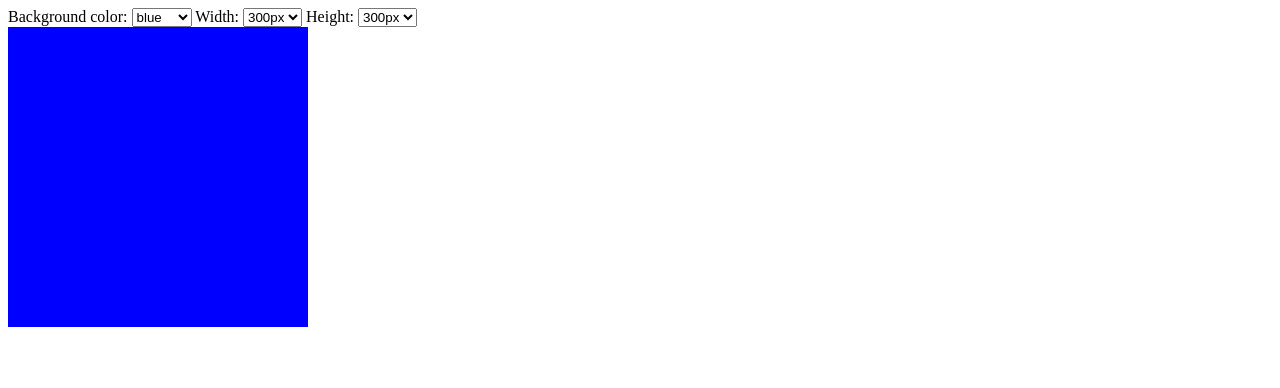
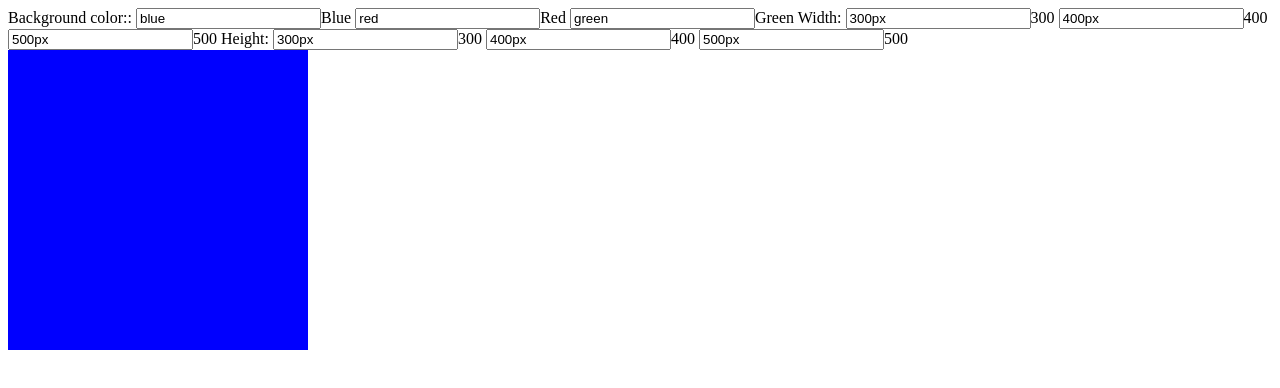
Before and after one commit to Gniewogniew/https-github.com-Gniewogniew-Introduction-to-JavaScript, a plain HTML site: page index.html in a window 1280 px wide. Drawn offline with Linux system fonts and the light colour scheme.

Commit message:
Update index.html

```diff
--- a/index.html
+++ b/index.html
@@ -6,26 +6,21 @@
     </head>
     <body>
 
-        <label>Background color:</label>
-        <select id="background">
-          <option value="blue">blue</option>
-          <option value="purple">purple</option>
-          <option value="yellow">yellow</option>
-        </select>
+        <label for="background">Background color::</label>
+            <input id="background" value="blue">Blue</input>
+            <input id="background" value="red">Red</input>
+            <input id="background" value="green">Green</input>
 
-        <label>Width:</label>
-        <select id="width">
-          <option value="300px">300px</option>
-          <option value="400px">400px</option>
-          <option value="500px">500px</option>
-        </select>
+        <label for="width">Width:</label>
+            <input id="width" value="300px">300</input>
+            <input id="width" value="400px">400</input>
+            <input id="width" value="500px">500</input>
 
-        <label id height>Height:</Label>
-        <select id="height">
-          <option value="300px">300px</option>
-          <option value="400px">400px</option>
-          <option value="500px">500px</option>
-        </select>
+        <label for="height">Height:</label>
+            <input id="height" value="300px">300</input>
+            <input id="height" value="400px">400</input>
+            <input id="height" value="500px">500</input>
+
         <div id="content" style="background:blue; width:300px; height:300px;"></div>
 
         <script src="script.js"></script>
```
